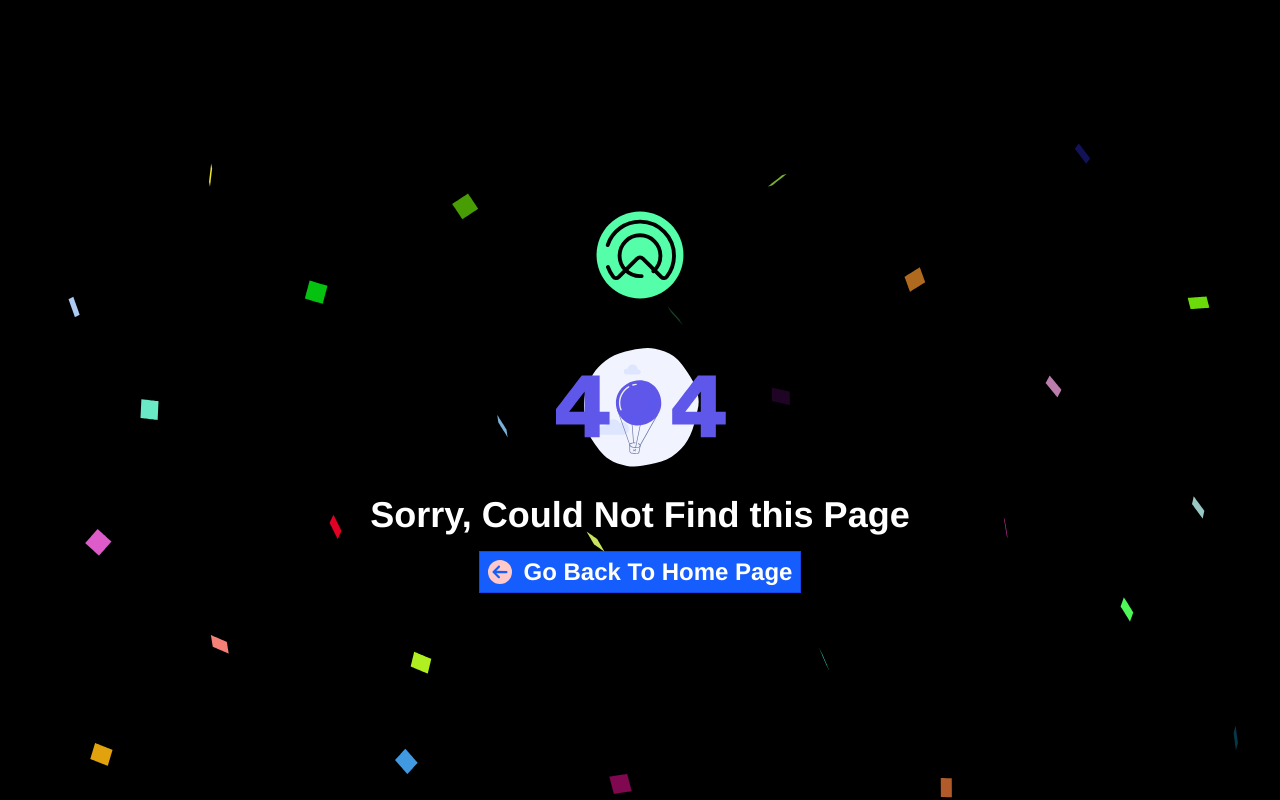
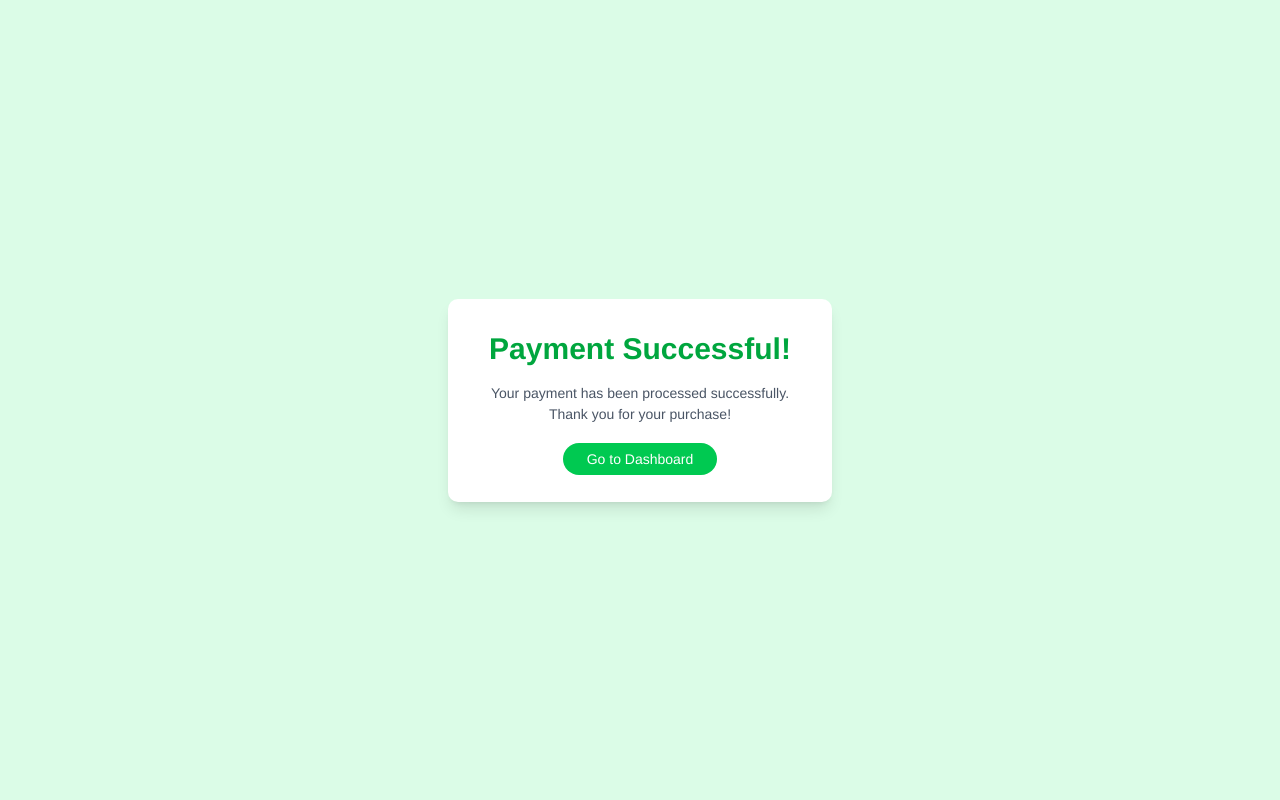
Before and after one commit to lilarani/GyanFlow-client, a React (Vite) app: page /successedPayment in a window 1280 px wide. Built offline with nearby package versions, Linux system fonts and the light colour scheme.

Commit message:
added payment gateway

```diff
--- /dev/null
+++ b/src/pages/Dashboard/StudentDashboard/MyCourses.jsx
@@ -0,0 +1,5 @@
+const MyCourses = () => {
+  return <div></div>;
+};
+
+export default MyCourses;
--- a/src/pages/Dashboard/StudentDashboard/SuccessPayment.jsx
+++ b/src/pages/Dashboard/StudentDashboard/SuccessPayment.jsx
@@ -1,4 +1,5 @@
 import React from 'react';
+import { Link } from 'react-router';
 
 const SuccessPayment = () => {
   return (
@@ -11,9 +12,12 @@ const SuccessPayment = () => {
           Your payment has been processed successfully. Thank you for your
           purchase!
         </p>
-        <button className="bg-green-500 text-white py-2 px-6 rounded-full hover:bg-green-600 transition duration-300">
+        <Link
+          to={'/'}
+          className="bg-green-500 text-white py-2 px-6 rounded-full hover:bg-green-600 transition duration-300"
+        >
           Go to Dashboard
-        </button>
+        </Link>
       </div>
     </div>
   );
--- a/src/router/Router.jsx
+++ b/src/router/Router.jsx
@@ -21,6 +21,7 @@ import AdminRoute from './../protectedRoutes/AdminRoute';
 import UploadModul from '@/pages/Dashboard/InstructorDashboard/InstructorDashboard/UploadModul';
 import FeaturesCourseDetails from '@/pages/FeaturesCourseDetails/FeaturesCourseDetails';
 import AllCourses from '@/pages/AllCourses/AllCourses';
+import SuccessPayment from '@/pages/Dashboard/StudentDashboard/SuccessPayment';
 
 export const router = createBrowserRouter([
   {
@@ -60,6 +61,10 @@ export const router = createBrowserRouter([
   {
     path: '/register/:role',
     element: <Register></Register>,
+  },
+  {
+    path: '/successedPayment',
+    element: <SuccessPayment></SuccessPayment>,
   },
 
   {
```
